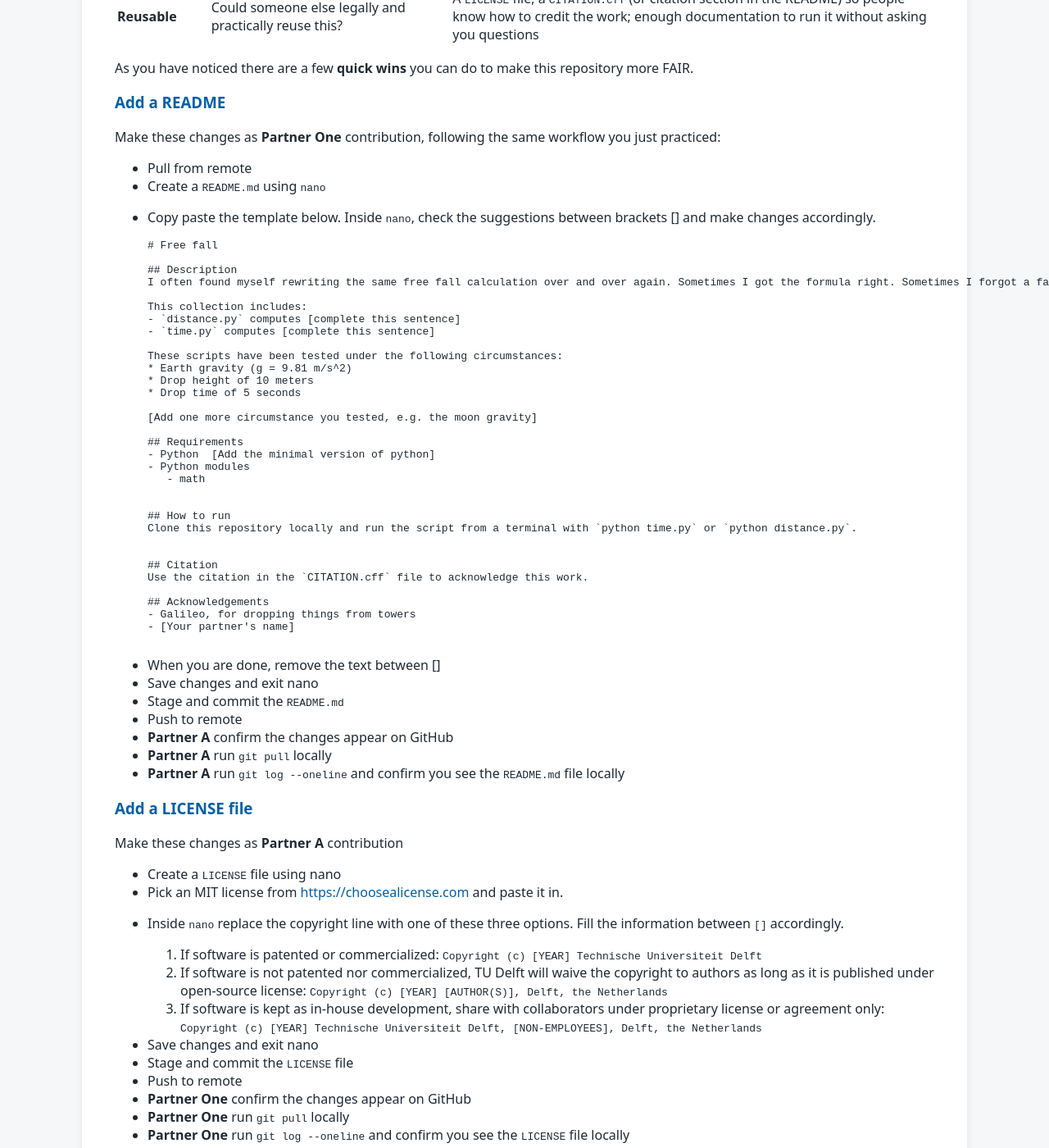
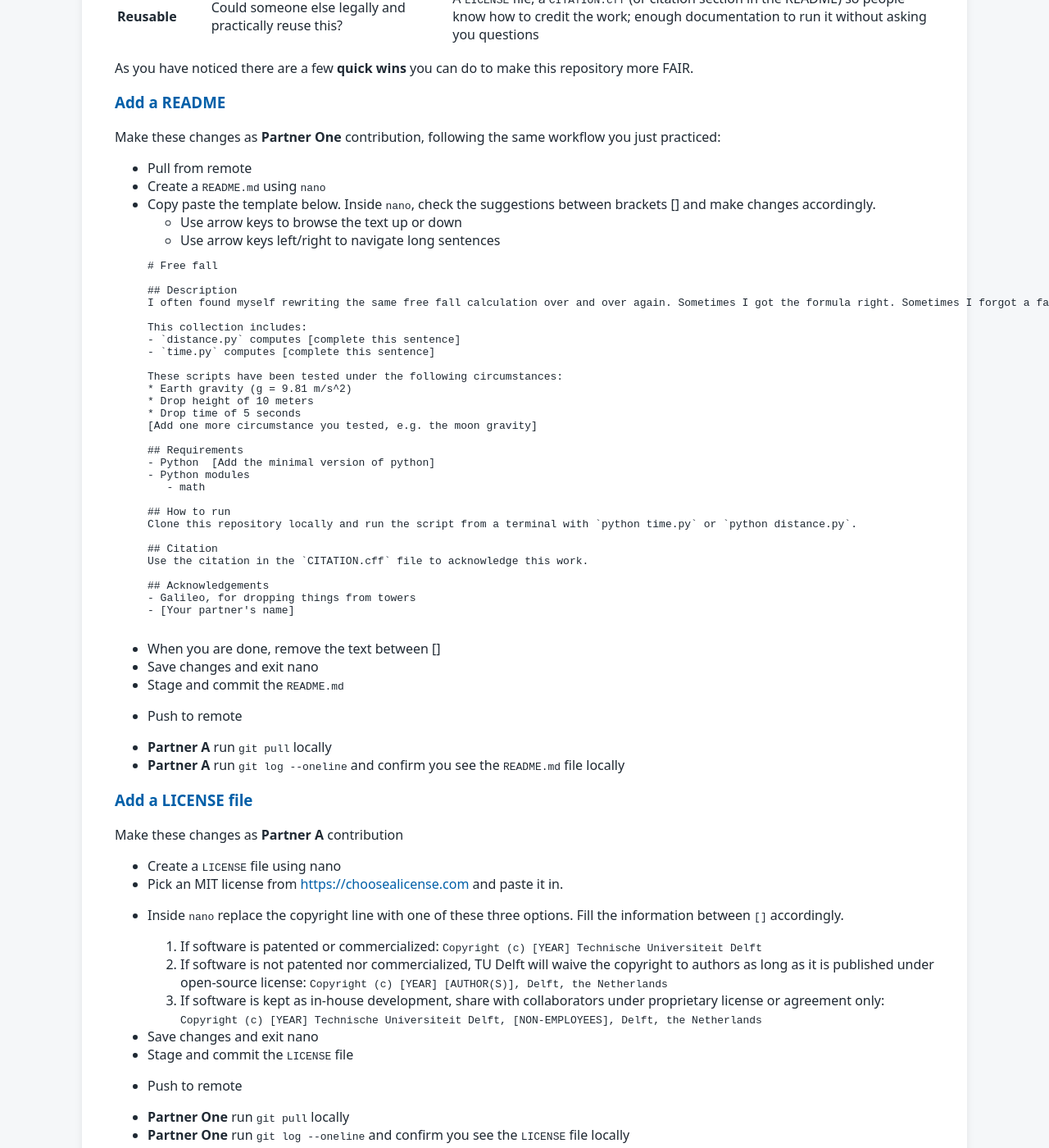
Before and after one commit to tu-delft-library/introduction_to_version_control_with_git, a Jekyll site: the page built from material_for_participants/PRACTICAL_collaboration.md, in a window 1280 px wide and 1400 px high, scrolled down 3889 px. Shown: the whole window at 82% size. Built offline with Jekyll 4.4.1, drawn with Linux system fonts in a browser that asks for light colours; our own code applies the rules of GitHub Pages for plain Markdown files; some of the changed text lies outside the part shown.

Commit message:
Clarification on practical colab

````diff
--- a/material_for_participants/PRACTICAL_collaboration.md
+++ b/material_for_participants/PRACTICAL_collaboration.md
@@ -236,6 +236,8 @@ Make these changes as **Partner One** contribution, following the same workflow
 - Pull from remote
 - Create a `README.md` using `nano`
 - Copy paste the template below. Inside `nano`, check the suggestions between brackets [] and make changes accordingly.
+  - Use arrow keys to browse the text up or down
+  - Use arrow keys left/right to navigate long sentences
 
   ```
   # Free fall
@@ -251,7 +253,6 @@ Make these changes as **Partner One** contribution, following the same workflow
   * Earth gravity (g = 9.81 m/s^2)
   * Drop height of 10 meters
   * Drop time of 5 seconds
-
   [Add one more circumstance you tested, e.g. the moon gravity]
 
   ## Requirements
@@ -259,10 +260,8 @@ Make these changes as **Partner One** contribution, following the same workflow
   - Python modules
      - math
 
-
   ## How to run
   Clone this repository locally and run the script from a terminal with `python time.py` or `python distance.py`.
-
 
   ## Citation
   Use the citation in the `CITATION.cff` file to acknowledge this work.
@@ -276,7 +275,7 @@ Make these changes as **Partner One** contribution, following the same workflow
 - Save changes and exit nano
 - Stage and commit the `README.md`
 - Push to remote
-- **Partner A** confirm the changes appear on GitHub
+
 - **Partner A** run `git pull` locally
 - **Partner A** run `git log --oneline` and confirm you see the `README.md` file locally
 
@@ -294,7 +293,7 @@ Make these changes as **Partner A** contribution
 - Save changes and exit nano
 - Stage and commit the `LICENSE` file
 - Push to remote
-- **Partner One** confirm the changes appear on GitHub
+
 - **Partner One** run `git pull` locally
 - **Partner One** run `git log --oneline` and confirm you see the `LICENSE` file locally
 
@@ -308,6 +307,6 @@ Decide who is going to perform this task:
 - Download the generated file and move it to the repository
 - Stage and commit the `CITATION.cff`
 - Push to remote
-- **Other partner** confirm the changes appear on GitHub
+
 - **Other partner** run `git pull` locally
 - **Other partner** run `git log --oneline` and confirm you see the `CITATION.cff` file locally
````
Also changed, not shown: other parts of material_for_participants/PRACTICAL_collaboration.md (+1 -1 lines).
